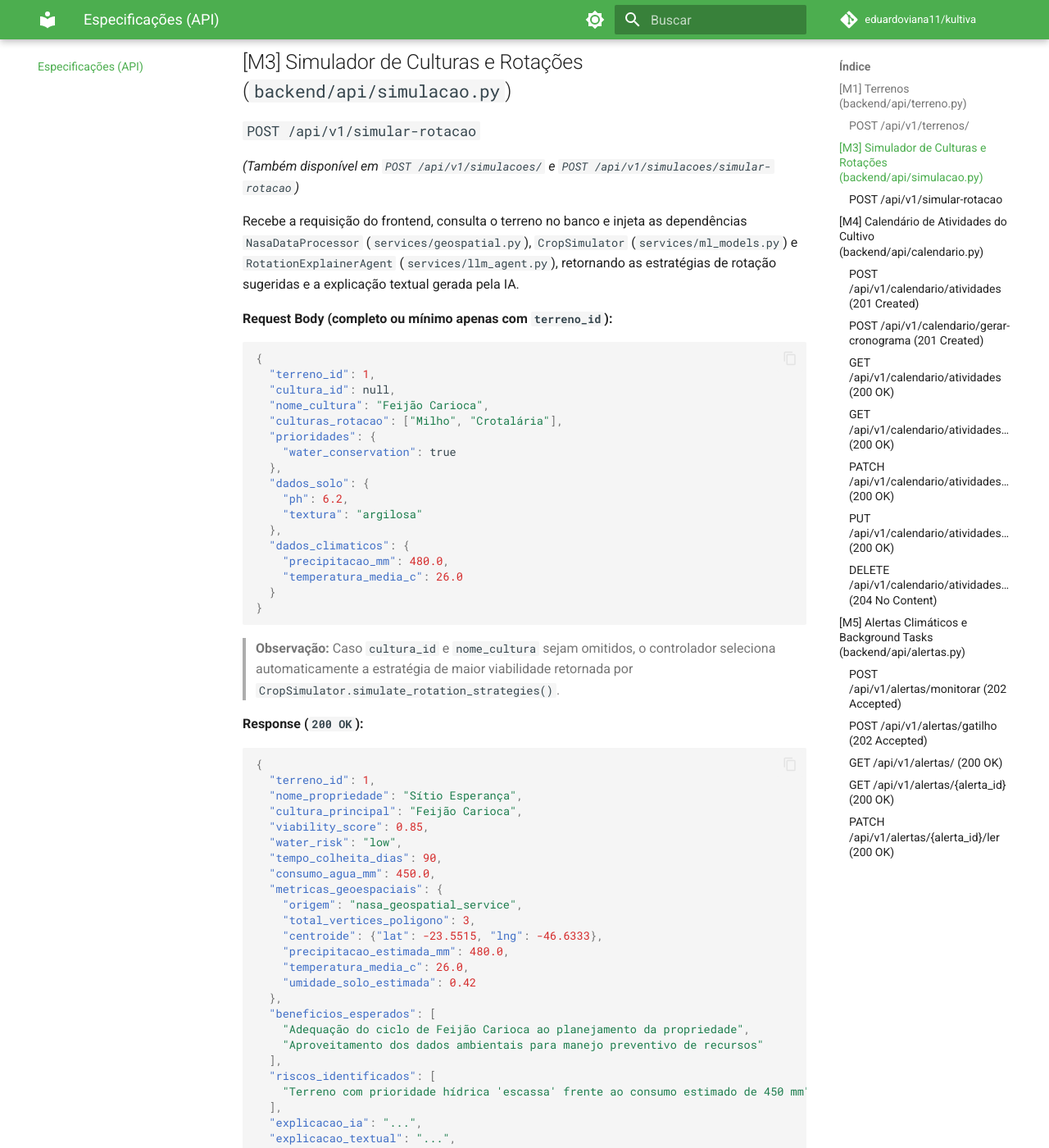
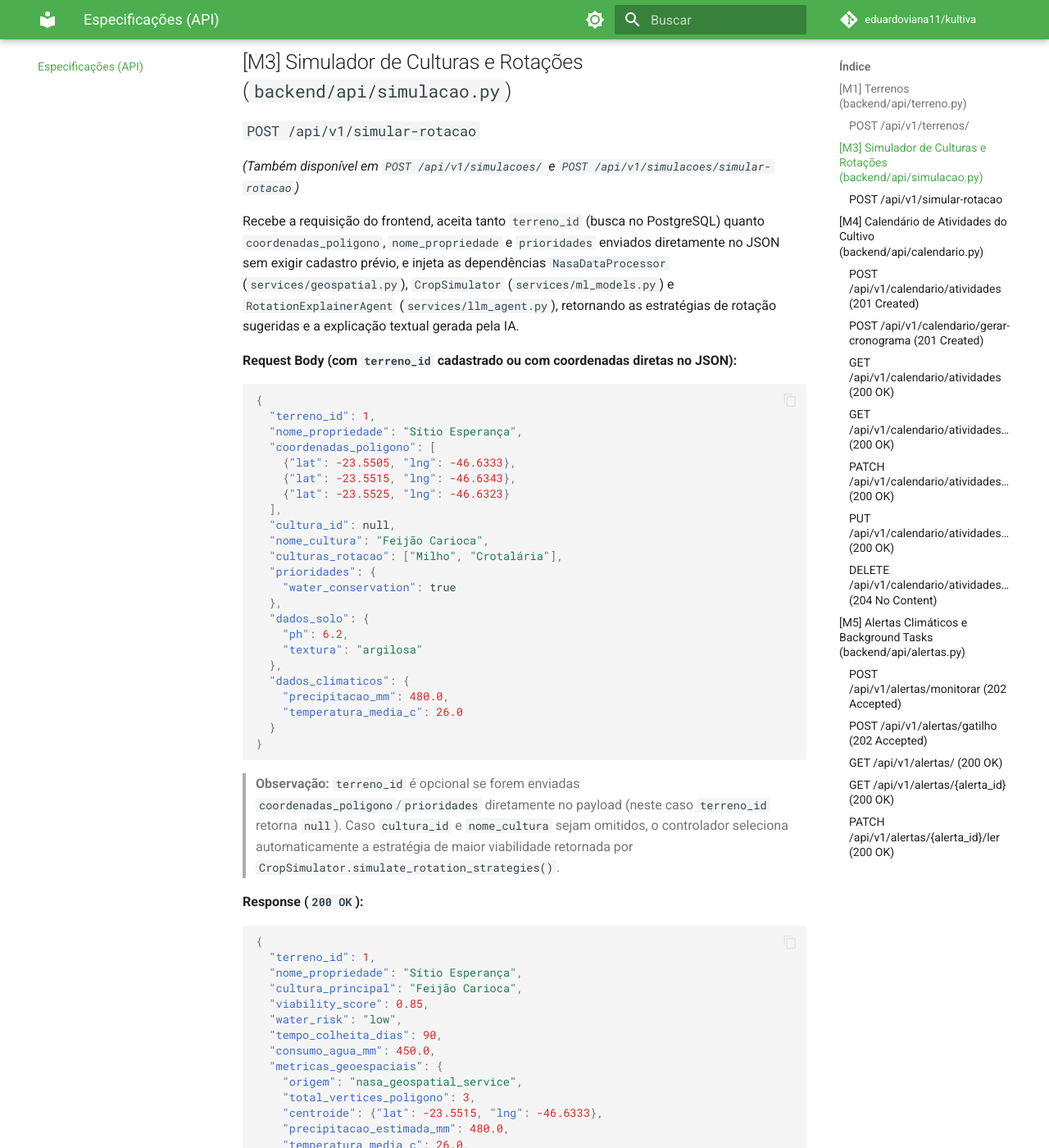
Before and after one commit to EdsonToppzera/kultiva, an MkDocs documentation site: the page built from docs/Specs/README.md, in a window 1280 px wide and 1400 px high, scrolled down 843 px. Shown: the whole window at 82% size. Built offline with MkDocs 1.6.1 and Material for MkDocs 9.7.7, drawn with Linux system fonts in a browser that asks for light colours; comment, search, counter and statistics services are not loaded; some of the changed text lies outside the part shown.

Commit message:
docs(arquitetura,specs): documenta entrada flexivel em M3 e lifespan do monitoramento M5

````diff
--- a/docs/Specs/README.md
+++ b/docs/Specs/README.md
@@ -36,12 +36,18 @@ Cria um novo terreno com o polígono geográfico e prioridades do produtor.
 ### `POST /api/v1/simular-rotacao`
 *(Também disponível em `POST /api/v1/simulacoes/` e `POST /api/v1/simulacoes/simular-rotacao`)*
 
-Recebe a requisição do frontend, consulta o terreno no banco e injeta as dependências `NasaDataProcessor` (`services/geospatial.py`), `CropSimulator` (`services/ml_models.py`) e `RotationExplainerAgent` (`services/llm_agent.py`), retornando as estratégias de rotação sugeridas e a explicação textual gerada pela IA.
+Recebe a requisição do frontend, aceita tanto `terreno_id` (busca no PostgreSQL) quanto `coordenadas_poligono`, `nome_propriedade` e `prioridades` enviados diretamente no JSON sem exigir cadastro prévio, e injeta as dependências `NasaDataProcessor` (`services/geospatial.py`), `CropSimulator` (`services/ml_models.py`) e `RotationExplainerAgent` (`services/llm_agent.py`), retornando as estratégias de rotação sugeridas e a explicação textual gerada pela IA.
 
-**Request Body (completo ou mínimo apenas com `terreno_id`):**
+**Request Body (com `terreno_id` cadastrado ou com coordenadas diretas no JSON):**
 ```json
 {
   "terreno_id": 1,
+  "nome_propriedade": "Sítio Esperança",
+  "coordenadas_poligono": [
+    {"lat": -23.5505, "lng": -46.6333},
+    {"lat": -23.5515, "lng": -46.6343},
+    {"lat": -23.5525, "lng": -46.6323}
+  ],
   "cultura_id": null,
   "nome_cultura": "Feijão Carioca",
   "culturas_rotacao": ["Milho", "Crotalária"],
@@ -58,7 +64,7 @@ Recebe a requisição do frontend, consulta o terreno no banco e injeta as depen
   }
 }
 ```
-> **Observação:** Caso `cultura_id` e `nome_cultura` sejam omitidos, o controlador seleciona automaticamente a estratégia de maior viabilidade retornada por `CropSimulator.simulate_rotation_strategies()`.
+> **Observação:** `terreno_id` é opcional se forem enviadas `coordenadas_poligono`/`prioridades` diretamente no payload (neste caso `terreno_id` retorna `null`). Caso `cultura_id` e `nome_cultura` sejam omitidos, o controlador seleciona automaticamente a estratégia de maior viabilidade retornada por `CropSimulator.simulate_rotation_strategies()`.
 
 **Response (`200 OK`):**
 ```json
@@ -177,7 +183,7 @@ Remove uma atividade do calendário.
 ## [M5] Alertas Climáticos e Background Tasks (`backend/api/alertas.py`)
 
 ### `POST /api/v1/alertas/monitorar` (`202 Accepted`)
-Agenda em segundo plano (`FastAPI BackgroundTasks`) um ciclo da rotina `executar_ciclo_monitoramento_alertas()` (`backend/services/alert_tasks.py`), que consulta dados climáticos sintéticos (`services/mock_nasa_data.py`), executa `ClimateAnomalyDetector.detect_extremes()` e, caso anomalias sejam detectadas, persiste automaticamente um `AlertaClimatico` no banco e adapta o calendário `[M4]`. Também suporta agendamento periódico em loop (`iniciar_monitoramento_periodico` com intervalo de `6` ou `12` horas).
+Além do agendador periódico iniciado automaticamente no `lifespan` do FastAPI (configurável via `ALERT_MONITOR_INTERVAL_HOURS`, padrão `6` horas), este endpoint permite disparar sob demanda em segundo plano (`FastAPI BackgroundTasks`) um ciclo da rotina `executar_ciclo_monitoramento_alertas()` (`backend/services/alert_tasks.py`), que consulta dados climáticos sintéticos (`services/mock_nasa_data.py`), executa `ClimateAnomalyDetector.detect_extremes()` e, caso anomalias sejam detectadas, persiste automaticamente um `AlertaClimatico` no banco e adapta o calendário `[M4]`.
 
 **Request Body:**
 ```json
````
Also changed, not shown: docs/Arquitetura/README.md (+2 -2 lines).
